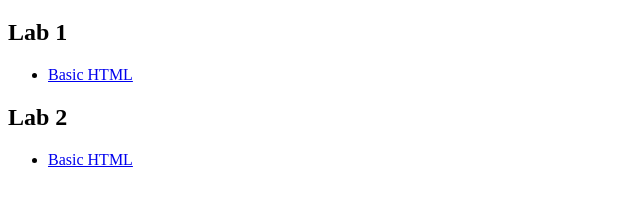
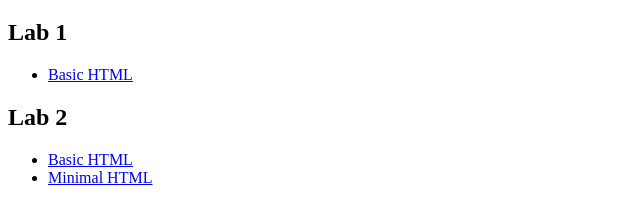
Before and after one commit to jalexm4/set08101, a plain HTML site: page index.html in a window 1280 px wide. Shown: the part 61-282 px from the top of the page, without its empty margins (0-640 px from the left). Drawn offline with Linux system fonts and the light colour scheme.

Commit message:
Added minimal HTML example to archive

```diff
--- a/index.html
+++ b/index.html
@@ -15,6 +15,7 @@
         <h2>Lab 2</h2>
         <ul>
             <li><a href="lab02/simple.html">Basic HTML</a></li>
+            <li><a href="lab02/minimal.html">Minimal HTML</a></li>
         </ul>
     </body>
 </html>
```
